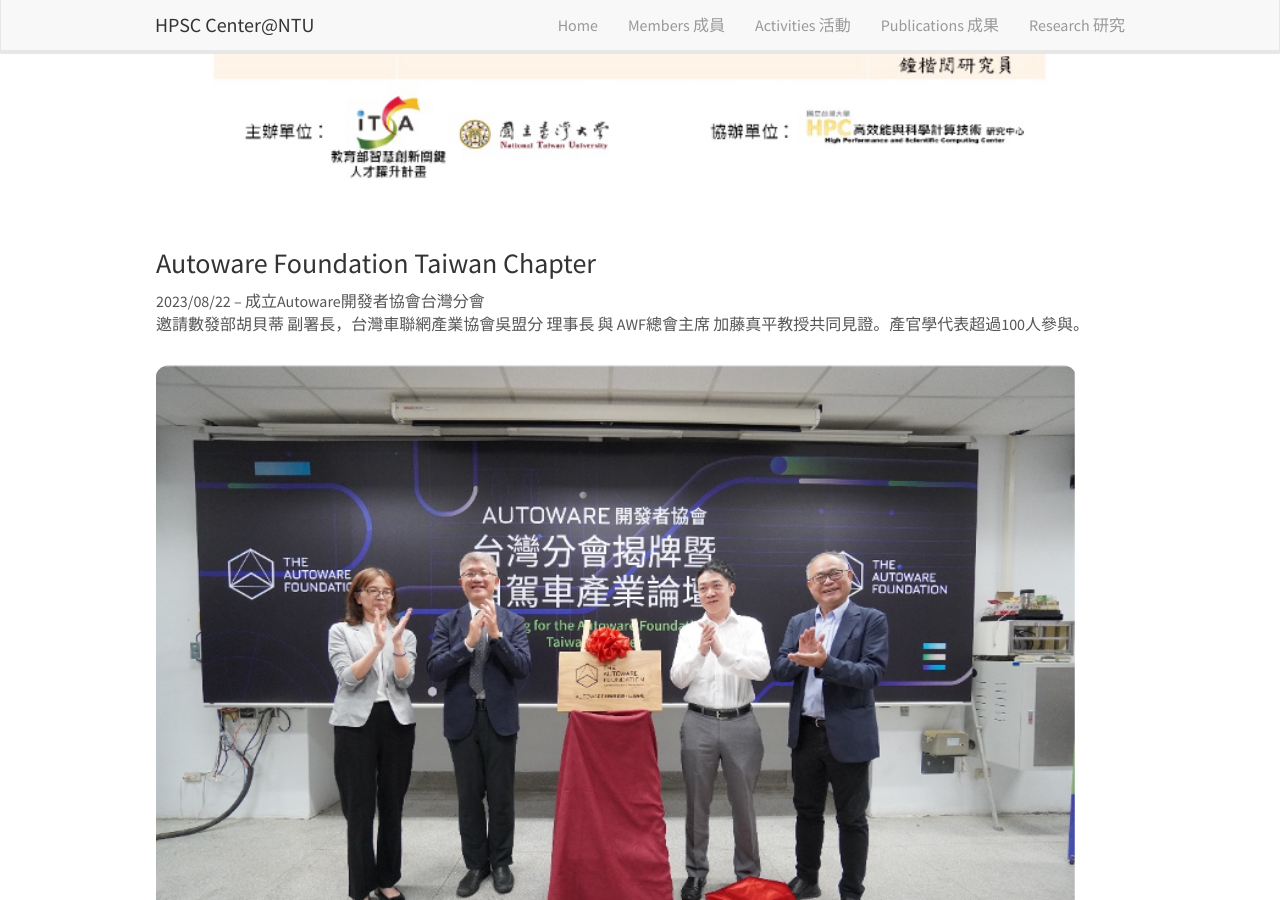
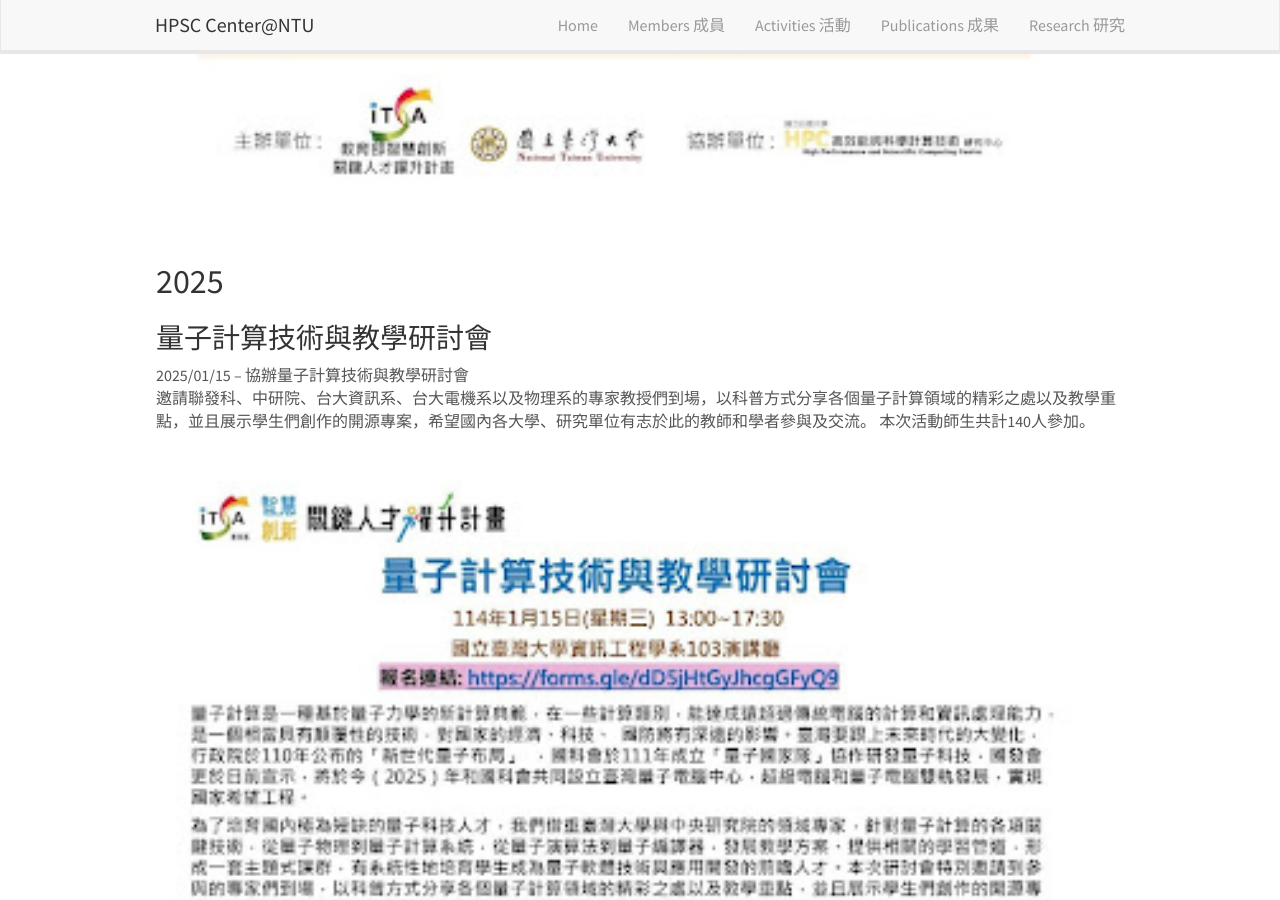
Before and after one commit to hpscntu/hpscweb, a Jekyll site: the page built from _pages/activities.md, in a window 1280 px wide and 900 px high, scrolled down 1508 px. Built offline with Jekyll 4.4.1, drawn with Linux system fonts in a browser that asks for light colours; nearby versions of some CDN libraries; some of the changed text lies outside the part shown.

Commit message:
Add 2025 and 2026 activities and update navigation

```diff
--- a/_pages/activities.md
+++ b/_pages/activities.md
@@ -10,8 +10,27 @@ permalink: /activities
 
 高效能與科學運算中心常態性舉辦各項學術活動與教育訓練，包含高效能運算研討會，國際學術會議，與產學論壇。歡迎各界參與指教。
 
-Jump to [2024](#2024), [2023](#2023), [2022](#2022), [2021](#2021), [2020](#2020), [2019](#2019).
-## 2024
+Jump to [2026](#2026), [2025](#2025), [2023](#2023), [2022](#2022), [2021](#2021), [2020](#2020), [2019](#2019).
+## 2026
+
+### 量子計算技術與教學研討會
+2026/01/30 – 協辦量子計算技術與教學研討會 <br>
+邀請中研院、成大資工系、台大資訊系、台大電機系的專家教授們到場，針對量子計算軟體的設計方法、開發工具、應用發展等面相，提供教學與研究心得。本次活動師生共計80人參加。
+
+<figure>
+<img src="{{ site.url }}{{ site.baseurl }}/images/actpic/20260130.png" width="95%">
+</figure>
+
+## 2025
+
+### 量子計算技術與教學研討會
+2025/01/15 – 協辦量子計算技術與教學研討會 <br>
+邀請聯發科、中研院、台大資訊系、台大電機系以及物理系的專家教授們到場，以科普方式分享各個量子計算領域的精彩之處以及教學重點，並且展示學生們創作的開源專案，希望國內各大學、研究單位有志於此的教師和學者參與及交流。
+本次活動師生共計140人參加。
+
+<figure>
+<img src="{{ site.url }}{{ site.baseurl }}/images/actpic/20250115.png" width="95%">
+</figure>
 
 ## 2023
 
```
Also changed, not shown: images/actpic/20250115.png (added), images/actpic/20260130.png (added).
